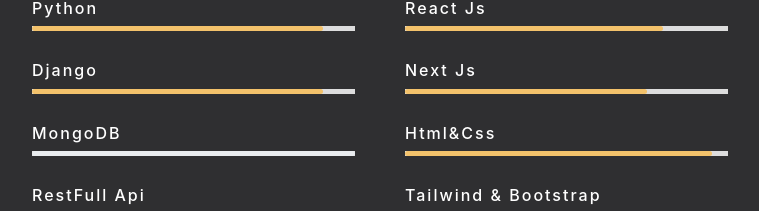
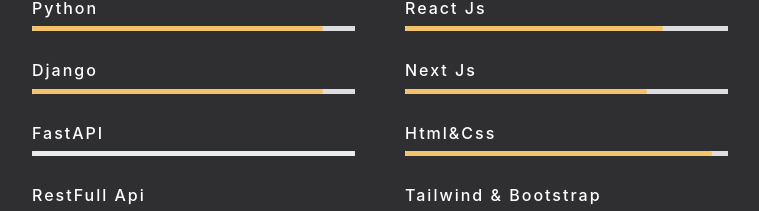
Before and after one commit to Aravinthishu/React_project, a React (Create React App) app: page / in a window 1280 px wide. Shown: the part 1699-1910 px from the top of the page, without its empty margins (260-1019 px from the left). Built offline with nearby package versions, Linux system fonts and the light colour scheme.

Commit message:
Replace 'MongoDB' with 'FastAPI' in MySkils.jsx

```diff
--- a/src/pages/Myskills/MySkils.jsx
+++ b/src/pages/Myskills/MySkils.jsx
@@ -29,7 +29,7 @@
            </div>
 
 
-           <h2>MongoDB</h2>
+           <h2>FastAPI</h2>
            <div class="full">
              <div class="progress mongodb"></div>
            </div>
```
